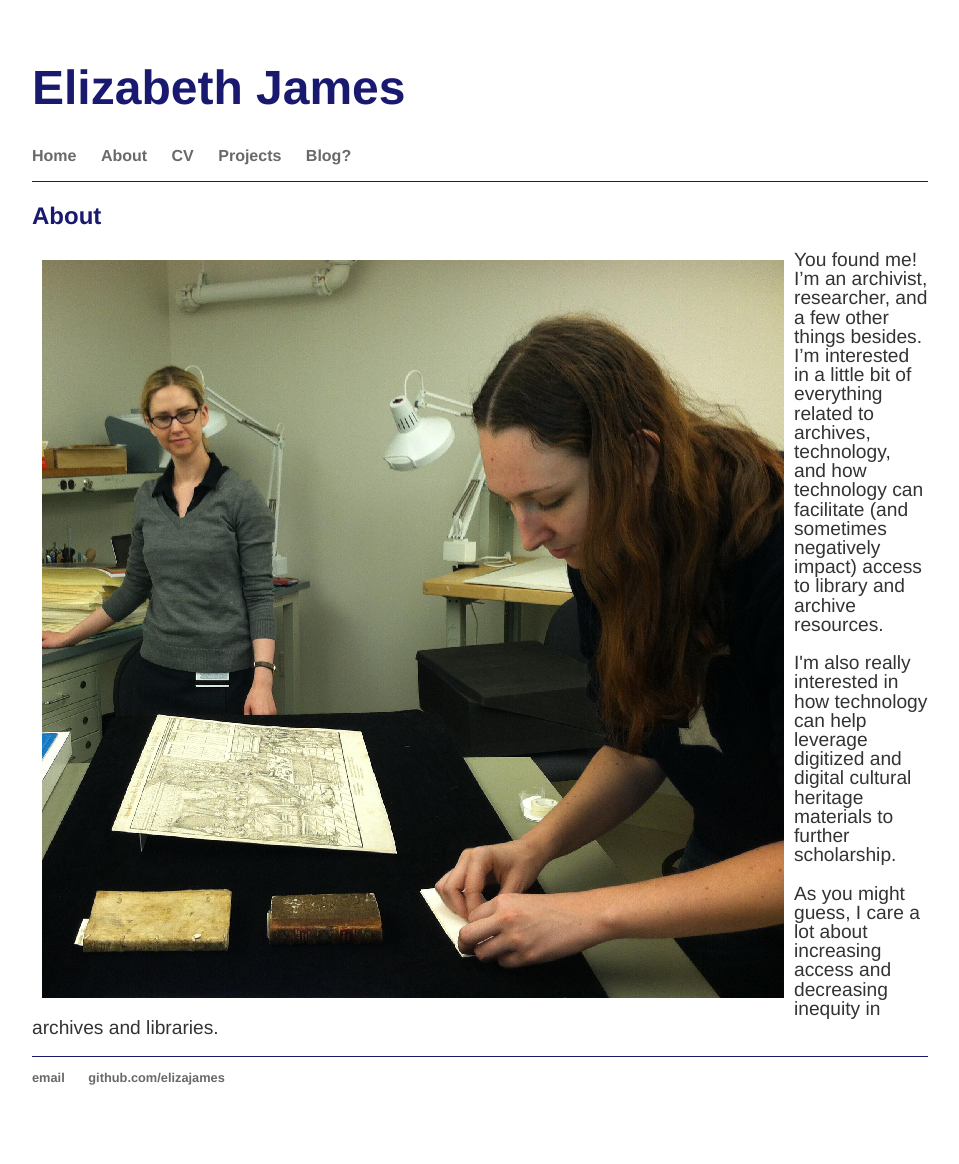
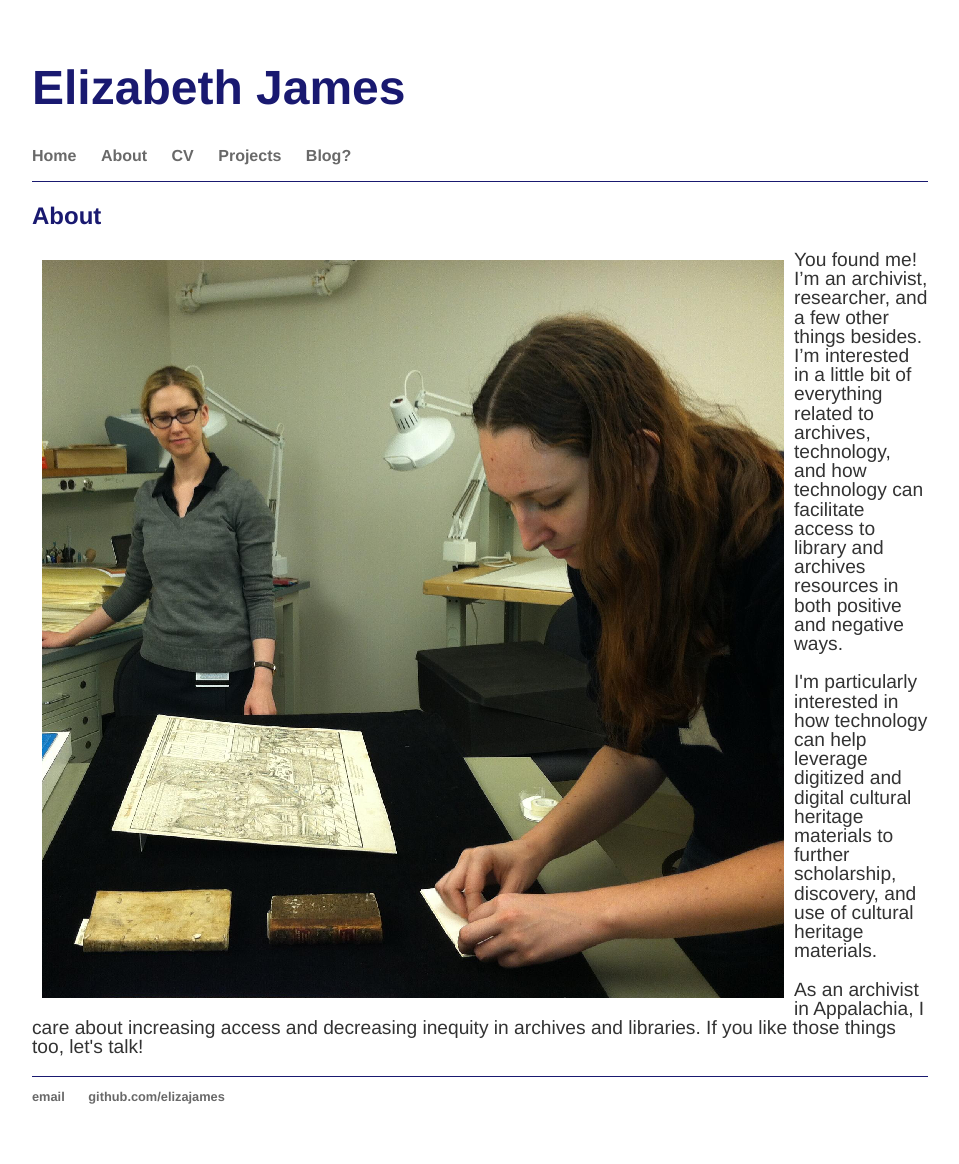
Before and after one commit to elizajames/old_site, a Jekyll site: the page built from about/index.html, in a window 1280 px wide. Shown: the whole page, without its empty margins (160-1119 px from the left). Built offline with Jekyll 4.4.1, drawn with Linux system fonts in a browser that asks for light colours.

Commit message:
Update index.html

```diff
--- a/about/index.html
+++ b/about/index.html
@@ -5,7 +5,7 @@ title: About Elizabeth
 <div class="blurb">
 	<h2>About</h2>
 	<img src="/images/Exhibit.png" alt="Elizabeth James working on an exhibit cabinet layout." class="homeimage">
-	<p>You found me! I’m an archivist, researcher, and a few other things besides. I’m interested in a little bit of everything related to archives, technology, and how technology can facilitate (and sometimes negatively impact) access to library and archive resources.</p>
-	<p>I'm also really interested in how technology can help leverage digitized and digital cultural heritage materials to further scholarship.</p>
-	<p>As you might guess, I care a lot about increasing access and decreasing inequity in archives and libraries.</p>
+	<p>You found me! I’m an archivist, researcher, and a few other things besides. I’m interested in a little bit of everything related to archives, technology, and how technology can facilitate access to library and archives resources in both positive and negative ways.</p>
+	<p>I'm particularly interested in how technology can help leverage digitized and digital cultural heritage materials to further scholarship, discovery, and use of cultural heritage materials.</p>
+	<p>As an archivist in Appalachia, I care about increasing access and decreasing inequity in archives and libraries. If you like those things too, let's talk!</p>
 </div><!-- /.blurb -->
```
